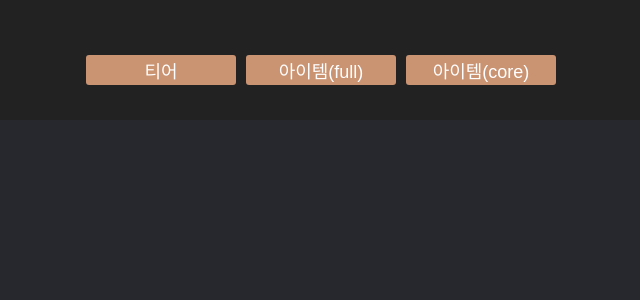
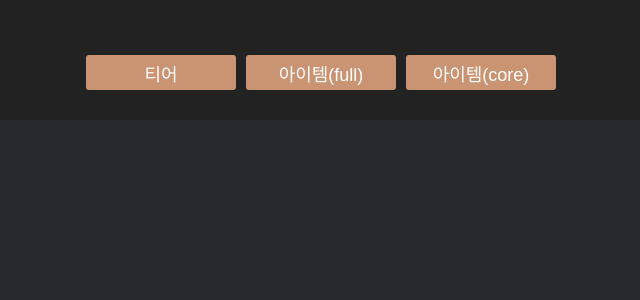
Before and after one commit to s4ng/lolchess, a React (Create React App) app: page / in a window 1280 px wide. Shown: the top 300 px of the page, without its empty margins (319-959 px from the left). Built offline with nearby package versions, Linux system fonts and the light colour scheme.

Commit message:
Update App.css

```diff
--- a/src/App.css
+++ b/src/App.css
@@ -13,7 +13,7 @@
 
 .pick{
   width:30%;
-  height:30px;
+  height:35px;
   border:none;
   border-radius: 3px;
   margin:5px;
@@ -37,4 +37,5 @@
   background-color: #27282e;
   width:780px;
   height:780px;
+  margin-bottom:30px;
 }
```
